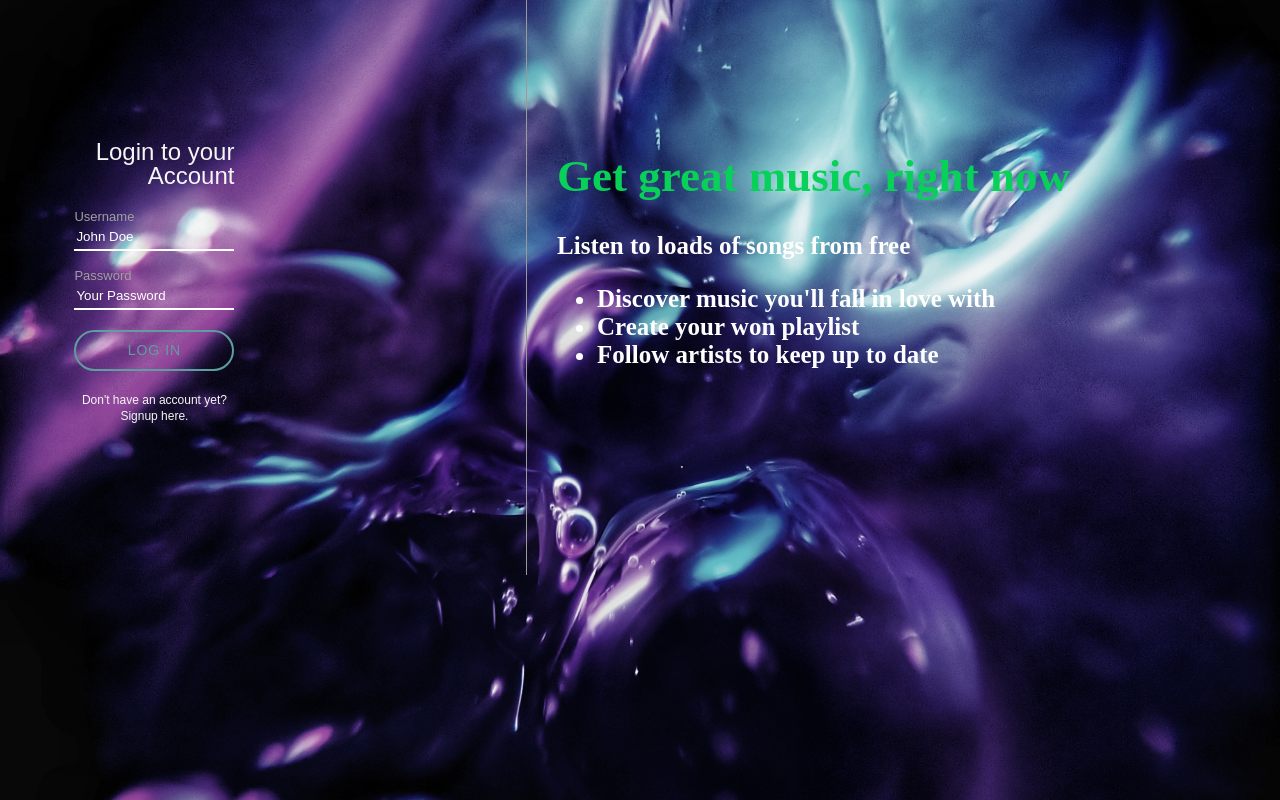
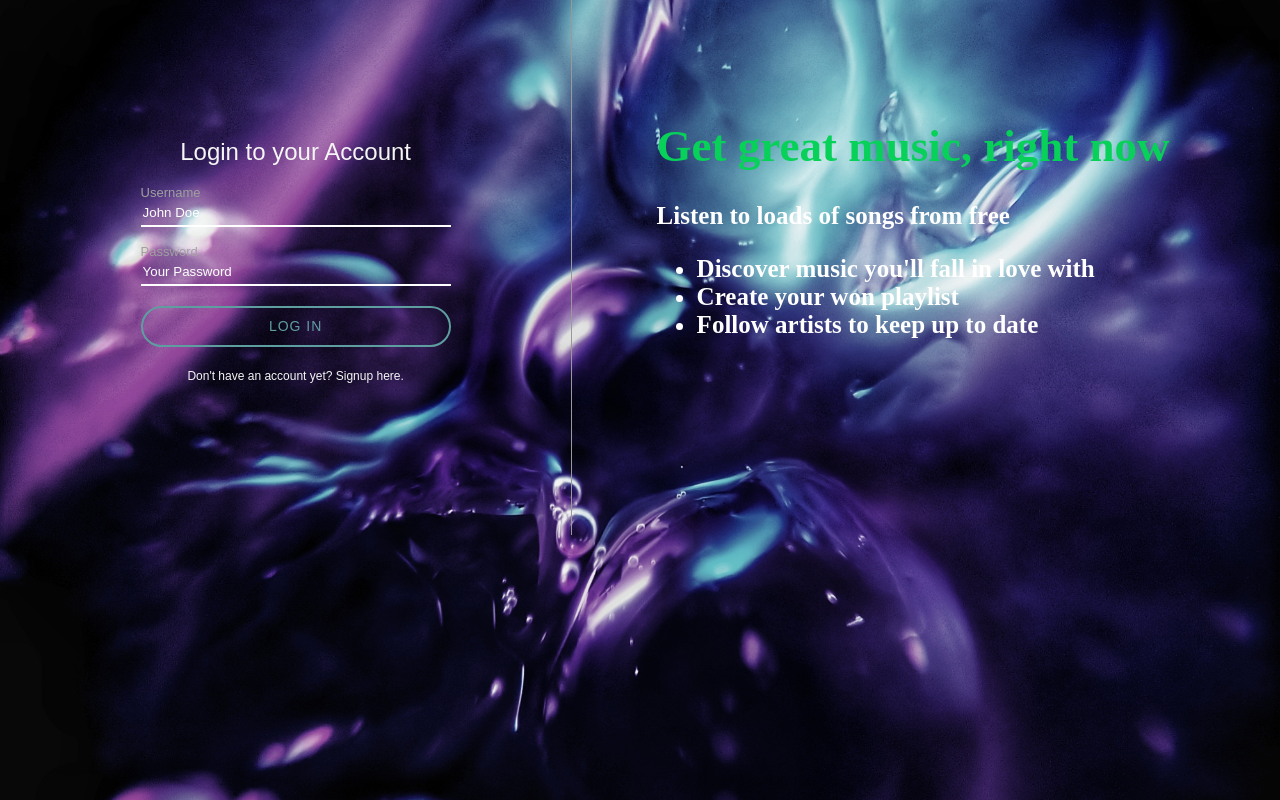
Before and after one commit to liam34/PhpProjectOnGit, a PHP site: page /register.php in a window 1280 px wide. Run offline with PHP 8.4, Linux system fonts and the light colour scheme.

Commit message:
4.11 applying design and align of text

```diff
--- a/assets/css/register.css
+++ b/assets/css/register.css
@@ -38,10 +38,13 @@
    color:    #fff;
 }
 
+/* container align to right*/
 #inputContainer {
 
-    width: 250px;
+    width: 400px;
     padding: 45px;
+    position: relative;
+    float: right;
 
 
 }
@@ -74,7 +77,9 @@
     cursor: pointer;
 }
 
-#registerForm {
+
+#registerForm,
+#loginForm {
     display: none;
 }
 
@@ -109,7 +114,7 @@
 
 #inputContainer h2 {
     text-align: center;
-    text-align: right;
+
 }
 
 #inputContainer input[type="text"],
@@ -125,10 +130,10 @@
 }
 
 #loginText {
-    padding: 30px;
+    padding: 85px;
     display: table-cell;
    vertical-align: top;
-   padding-top: 120px;
+   padding-top: 90px;
 
 }
 
```
